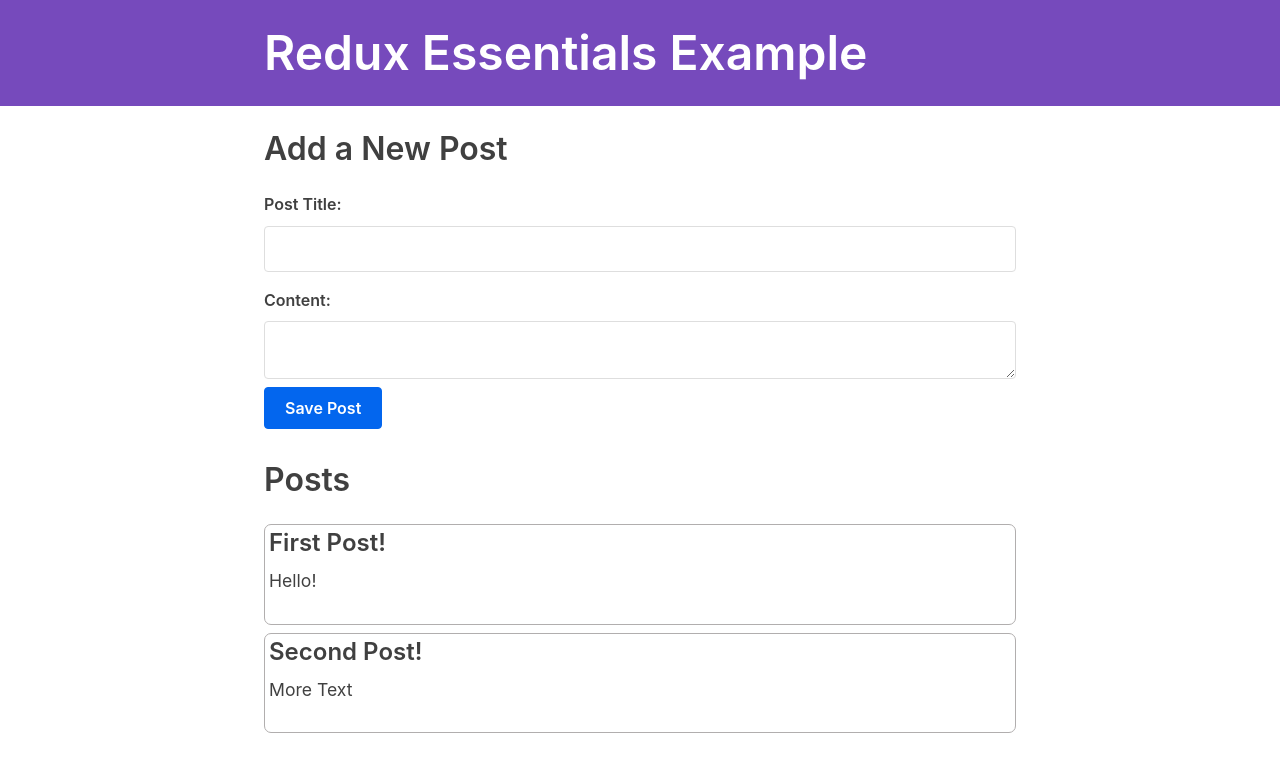
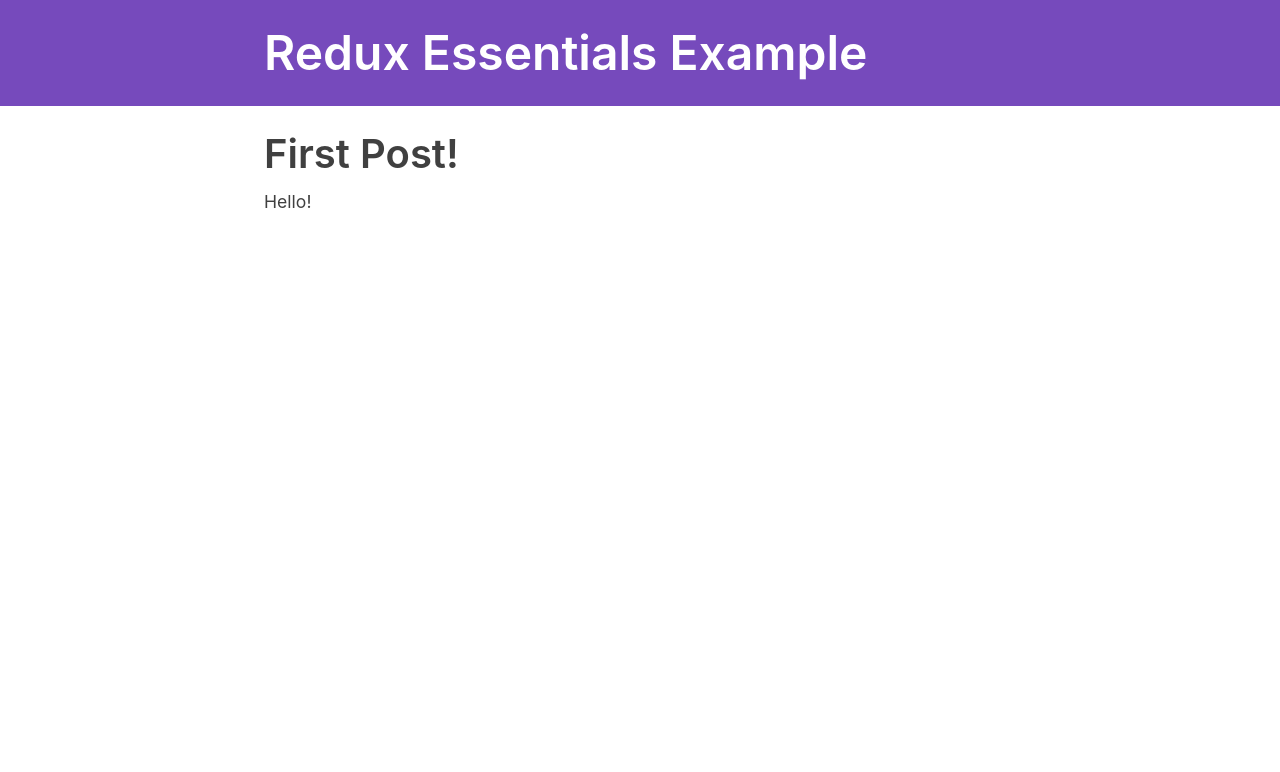
Before and after one commit to joaopaulopmedeiros/learning-react-redux, a React (Create React App) app: page /posts/1 in a window 1280 px wide. Before the commit this address led to /. Shown: the top 772 px of the page. Built offline with nearby package versions, Linux system fonts and the light colour scheme; what @mswjs/data, mock-socket, txtgen would draw is missing.

Commit message:
feat: show single post info

```diff
--- a/src/App.js
+++ b/src/App.js
@@ -9,6 +9,7 @@
 import { Navbar } from './app/Navbar'
 import { AddPostForm } from './features/posts/AddPostForm'
 import { PostsList } from './features/posts/PostsList'
+import { SinglePostPage } from './features/posts/SinglePostPage'
 
 function App() {
   return (
@@ -26,6 +27,7 @@
               </>
             )}
           />
+          <Route exact path="/posts/:postId" component={SinglePostPage} />
           <Redirect to="/" />
         </Switch>
       </div>
--- /dev/null
+++ b/src/features/posts/SinglePostPage.js
@@ -0,0 +1,27 @@
+import React from 'react'
+import { useSelector } from 'react-redux'
+
+export const SinglePostPage = ({ match }) => {
+  const { postId } = match.params
+
+  const post = useSelector(state =>
+    state.posts.find(post => post.id === postId)
+  )
+
+  if (!post) {
+    return (
+      <section>
+        <h2>Post not found!</h2>
+      </section>
+    )
+  }
+
+  return (
+    <section>
+      <article className="post">
+        <h2>{post.title}</h2>
+        <p className="post-content">{post.content}</p>
+      </article>
+    </section>
+  )
+}
```
